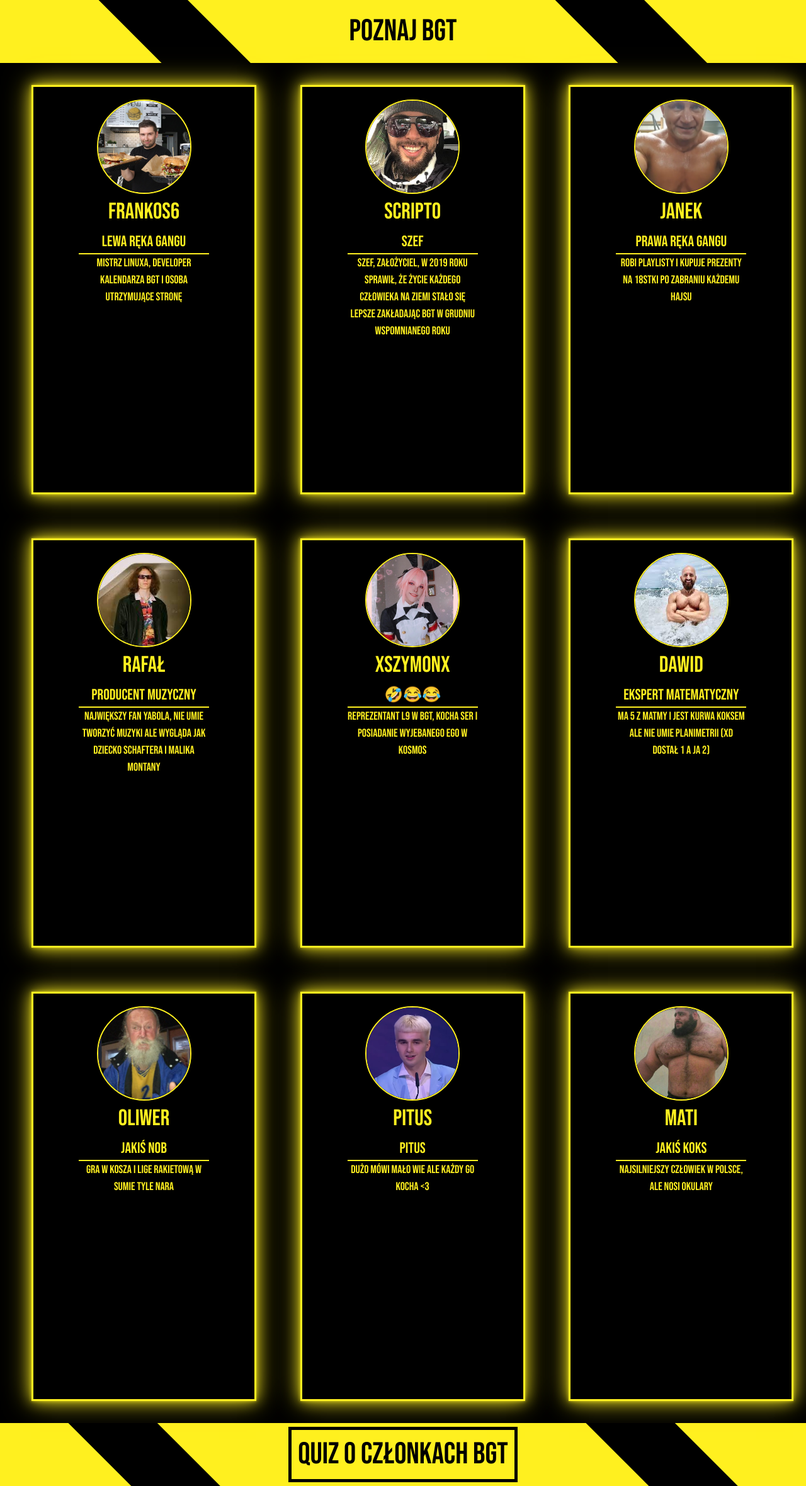
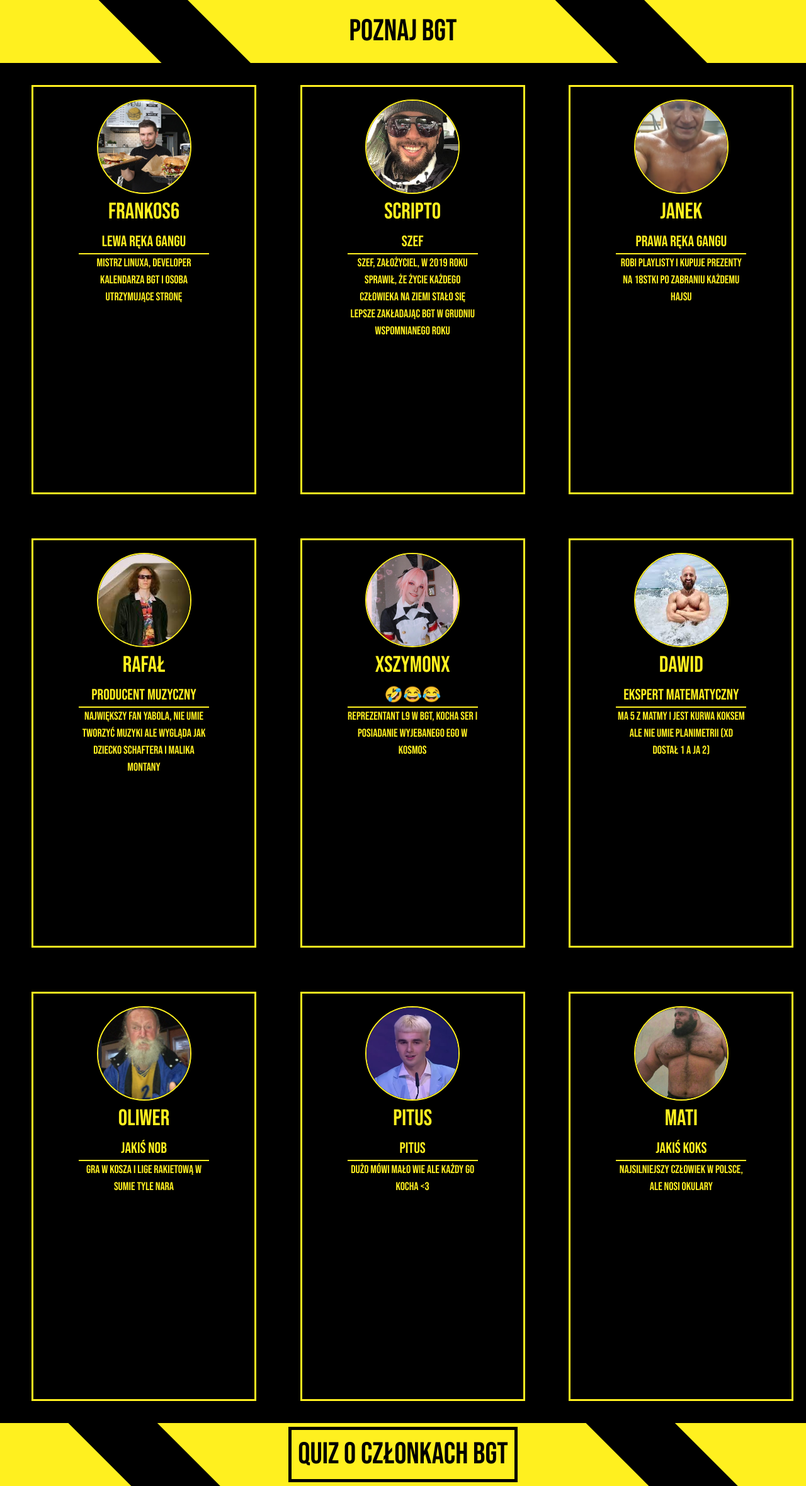
Before and after one commit to frankos6/blanciorgancior, a PHP site: page /team.html in a window 1280 px wide. Shown: the whole page at 63% size. Run offline with PHP 8.4, Linux system fonts and the light colour scheme.

Commit message:
Update style.css

```diff
--- a/style/style.css
+++ b/style/style.css
@@ -55,10 +55,6 @@ a:hover{
 }
 
 .aboutwindow{
-  box-shadow:
-  0 0 5px rgba(255, 240, 31, .7),
-  0 0 20px rgba(255, 240, 31, .7),
-  0 0 40px rgba(255, 240, 31, .7);
   border: 3px solid #FFF01F;
   text-align: center;
   font-size: 36px;
```
